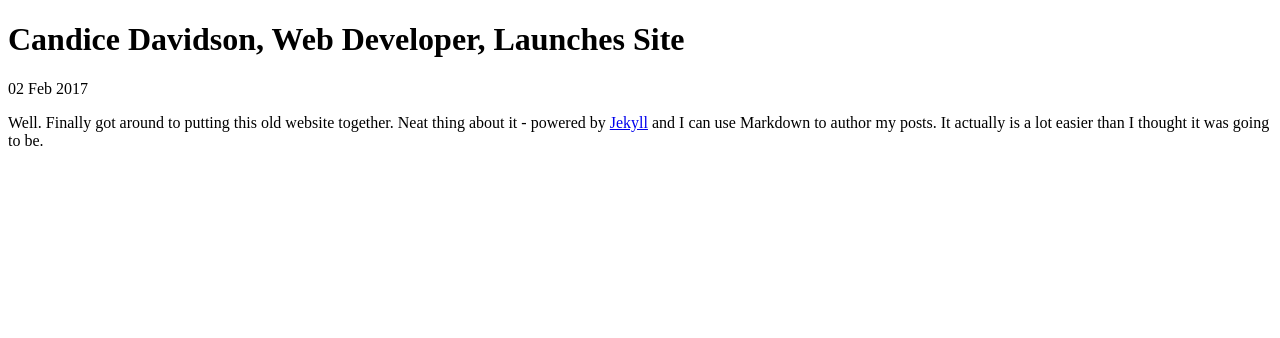
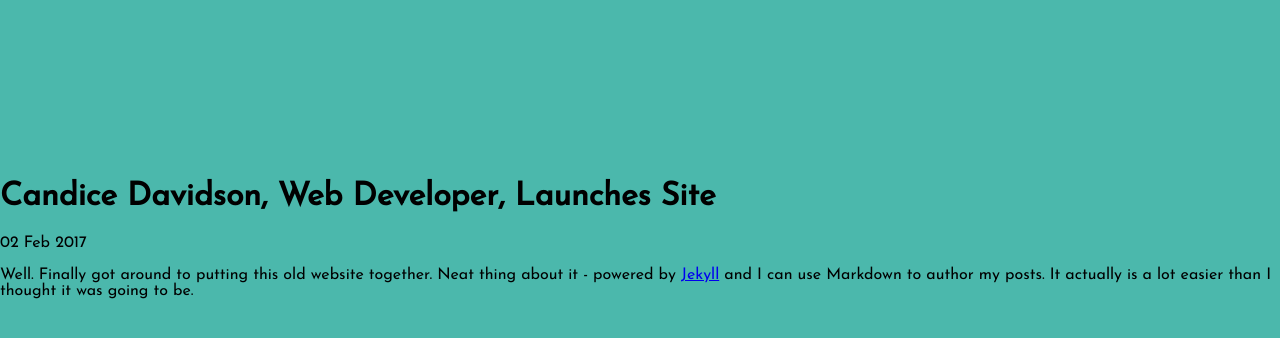
Before and after one commit to cndragn/cndragn.github.io, a Jekyll site: the page built from _posts/2017-02-02-candice-site-launched.md, in a window 1280 px wide. Shown: the top 338 px of the page. Built offline with Jekyll 4.4.1, drawn with Linux system fonts in a browser that asks for light colours; nearby versions of some CDN libraries.

Commit message:
fix stle link, blog styling

```diff
--- a/_layouts/default.html
+++ b/_layouts/default.html
@@ -3,7 +3,7 @@
 <head>
   <meta charset="utf-8">
   <title>{{ page.title }}</title>
-  <link rel="stylesheet" href="css/style.css">
+  <link rel="stylesheet" href="/css/style.css">
   <link href="https://fonts.googleapis.com/css?family=Josefin+Sans" rel="stylesheet">
   <script src="https://use.fontawesome.com/b7ef21d1d7.js"></script>
 </head>
--- a/_layouts/post.html
+++ b/_layouts/post.html
@@ -1,9 +1,13 @@
 ---
 layout: default
 ---
+<div class="content">
+
+</div>
 <h1>{{ page.title }}</h1>
 <p class="meta">{{ page.date | date_to_string }}</p>
 
 <div class="post">
   {{ content }}
 </div>
+</div>
--- a/blog/index.html
+++ b/blog/index.html
@@ -2,6 +2,9 @@
 layout: default
 title: Candice Davidson's Blog
 ---
+<div class="content">
+
+</div>
 <h1>{{ page.title }}</h1>
 <ul class="posts">
 
@@ -9,3 +12,4 @@ title: Candice Davidson's Blog
   <li><span>{{ post.date | date_to_string }}</span> » <a href="{{ post.url }}" title="{{ post.title }}">{{ post.title }}</a></li>
   {% endfor %}
 </ul>
+</div>
```
Also changed, not shown: css/style.css (+5 -5 lines), index.html (indentation only). Lines whose indentation alone changed are shown as unchanged.
